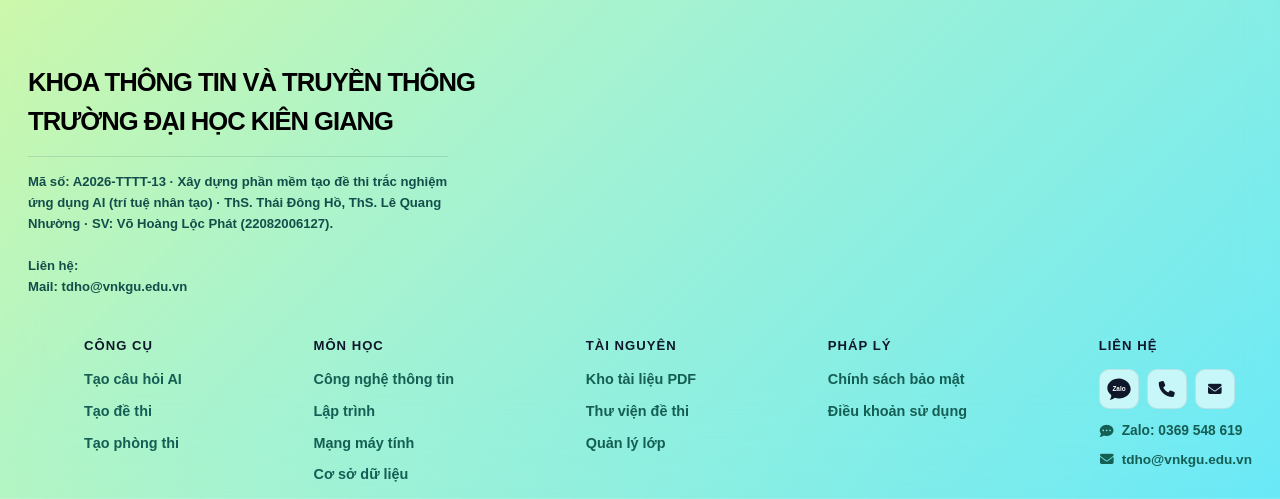
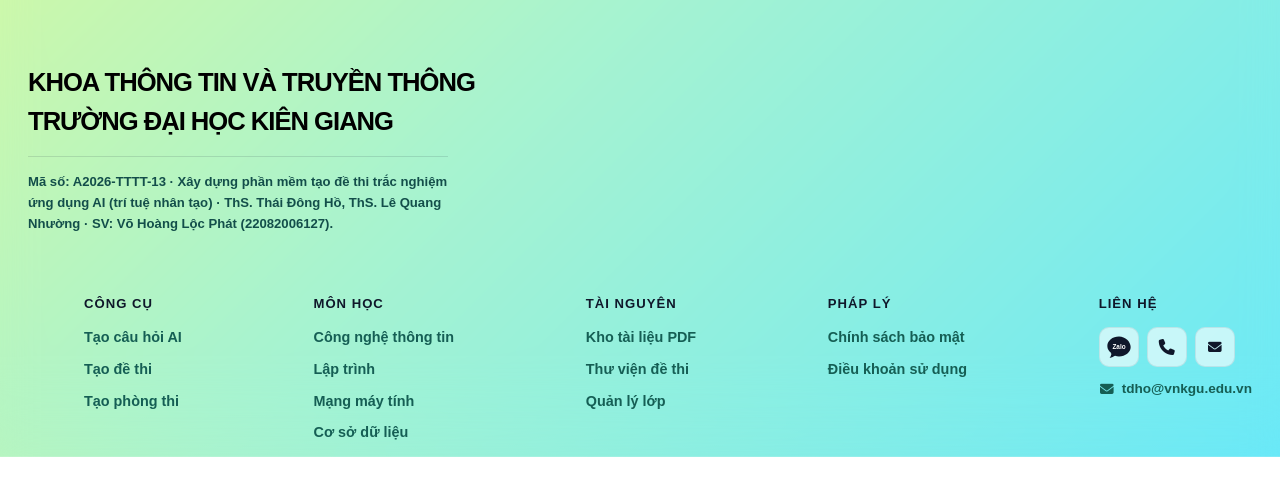
Before and after one commit to Stewie2311/StewieQuiz, a Flask app: page /chinh-sach-bao-mat in a window 1280 px wide; the page is wider, and only the part inside the window is pictured. Shown: the part 1161-1660 px from the top of that part. After the commit the page ends 1618 px from the top of that part, so only its background shows below. Run offline with Flask 3, Linux system fonts and the light colour scheme; some libraries are stand-ins or nearby versions.

Commit message:
Cập nhật footer

```diff
--- a/templates/components/footer.html
+++ b/templates/components/footer.html
@@ -10,8 +10,6 @@
 
             <div class="lpf-copy">
                 Mã số: A2026-TTTT-13 · Xây dựng phần mềm tạo đề thi trắc nghiệm ứng dụng AI (trí tuệ nhân tạo) · ThS. Thái Đông Hồ, ThS. Lê Quang Nhường · SV: Võ Hoàng Lộc Phát (22082006127).<br><br>
-                Liên hệ:<br>
-                Mail: <a href="mailto:tdho@vnkgu.edu.vn" style="color: inherit; text-decoration: none;">tdho@vnkgu.edu.vn</a>
             </div>
         </div>
 
@@ -46,8 +44,8 @@
                     {# zalo.me/<số điện thoại> mở thẳng cửa sổ chat với trang cá nhân.
                        target="_blank" + rel="noopener" để không mất phiên làm việc
                        đang mở của người dùng. #}
-                    <a href="https://zalo.me/0369548619" target="_blank" rel="noopener"
-                       aria-label="Nhắn tin Zalo 0369 548 619"
+                    <a href="" target="_blank" rel="noopener"
+                       aria-label=""
                        title="Nhắn tin Zalo: 0369 548 619" class="lpf-zalo">
                         <svg viewBox="0 0 24 24" aria-hidden="true" focusable="false">
                             <path d="M12 3C6.5 3 2 6.6 2 11.1c0 2.5 1.4 4.8 3.6 6.3-.1 1.2-.6 2.7-1.6 4 1.9-.3 3.5-1.1 4.6-1.8 1.1.3 2.2.5 3.4.5 5.5 0 10-3.6 10-8.1S17.5 3 12 3z" fill="currentColor"/>
@@ -56,13 +54,10 @@
                         </svg>
                     </a>
                     <a href="tel:0369548619" aria-label="Điện thoại" title="0369 548 619"><i class="fas fa-phone"></i></a>
-                    <a href="mailto:Fathoang2311@gmail.com" aria-label="Email" title="Fathoang2311@gmail.com"><i class="fas fa-envelope"></i></a>
+                    <a href="mailto:tdho@vnkgu.edu.vn" aria-label="Email" title="tdho@vnkgu.edu.vn"><i class="fas fa-envelope"></i></a>
                 </div>
-                {# Icon thôi thì người dùng phải rê chuột mới biết số. Ghi rõ ra đây. #}
+
                 <div class="lpf-contact-lines">
-                    <a href="https://zalo.me/0369548619" target="_blank" rel="noopener">
-                        <i class="fas fa-comment-dots"></i> Zalo: 0369 548 619
-                    </a>
                     <a href="mailto:tdho@vnkgu.edu.vn">
                         <i class="fas fa-envelope"></i> tdho@vnkgu.edu.vn
                     </a>
```
